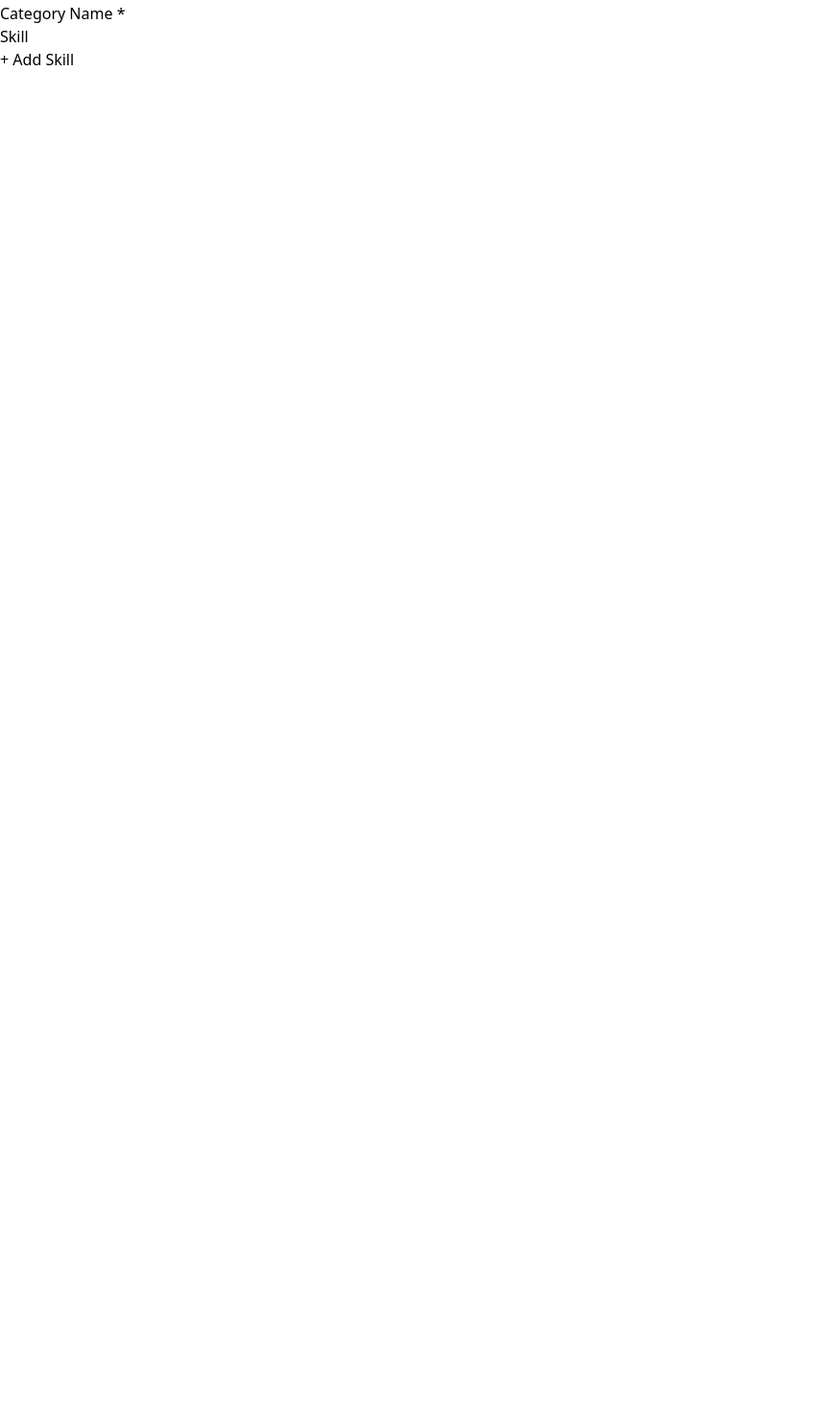
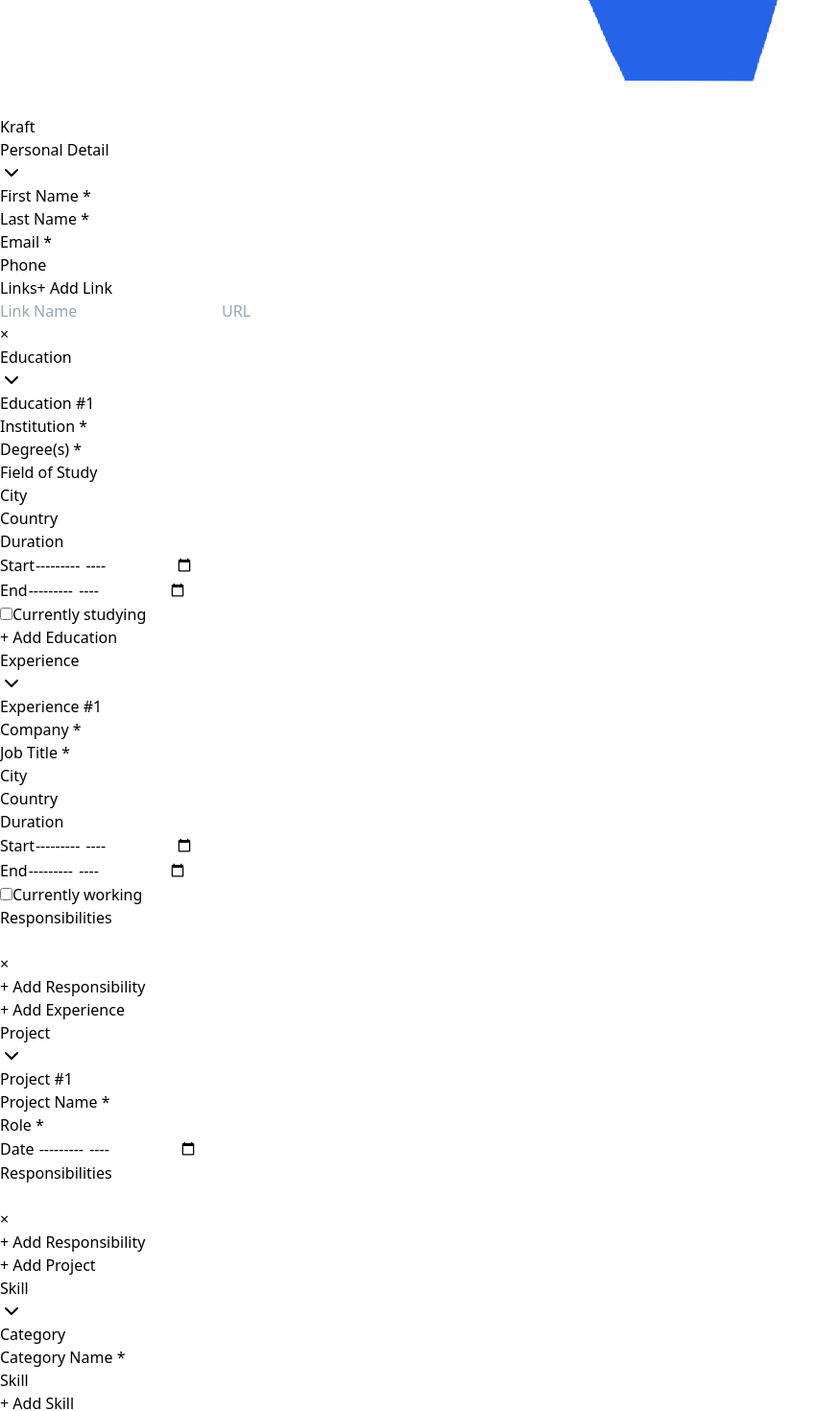
Before and after one commit to ernpvk/CVKraft, a React (Vite) app: page /builder in a window 1280 px wide. Shown: the part 1160-2630 px from the top of the page at 96% size, without its empty margins (0-873 px from the left). Before the commit the page ends 1234 px from the top, so only its background shows below. Built offline with nearby package versions, Linux system fonts and the light colour scheme.

Commit message:
style: add dropdown animation and add items animation

```diff
--- a/index.html
+++ b/index.html
@@ -2,7 +2,7 @@
 <html lang="en">
   <head>
     <meta charset="UTF-8" />
-    <link rel="icon" type="image/svg+xml" href="/vite.svg" />
+    <link rel="icon" type="image/svg+xml" href="/src/assets/icons/CVKraft.png" />
     <meta name="viewport" content="width=device-width, initial-scale=1.0" />
     <title>CVKraft</title>
   </head>
--- a/src/components/forms/Education.jsx
+++ b/src/components/forms/Education.jsx
@@ -2,7 +2,7 @@ import { useState } from "react";
 import InputField from "./InputField";
 
 export default function Education({ data, onChange }) {
-  const [isOpen, setIsOpen] = useState(true);
+  const [isOpen, setIsOpen] = useState(false);
 
   const addEducation = () => {
     onChange([
@@ -64,13 +64,40 @@ export default function Education({ data, onChange }) {
         onClick={() => setIsOpen(!isOpen)}
       >
         <span>Education</span>
-        <span>{isOpen ? "−" : "+"}</span>
+        <span
+          className={`transform transition-transform duration-200 ${isOpen ? "rotate-180" : ""}`}
+        >
+          <svg
+            xmlns="http://www.w3.org/2000/svg"
+            width="24"
+            height="24"
+            viewBox="0 0 24 24"
+            fill="none"
+            stroke="currentColor"
+            strokeWidth="2"
+            strokeLinecap="round"
+            strokeLinejoin="round"
+            className="feather feather-chevron-down"
+          >
+            <polyline points="6 9 12 15 18 9"></polyline>
+          </svg>
+        </span>
       </button>
 
-      {isOpen && (
+      <div
+        className={`transition-all duration-300 ease-in-out overflow-hidden ${
+          isOpen ? "opacity-100" : "max-h-0 opacity-0"
+        }`}
+      >
         <div className="p-4 space-y-4">
           {data.map((education, index) => (
-            <div key={index} className="border rounded-lg p-4">
+            <div
+              key={index}
+              className="border rounded-lg p-4 transform transition-all duration-300 animate-fade-in"
+              style={{
+                animation: "fadeIn 0.3s ease-in-out",
+              }}
+            >
               <div className="flex justify-between items-center mb-4">
                 <h3 className="font-medium">Education #{index + 1}</h3>
                 {data.length > 1 && (
@@ -178,7 +205,7 @@ export default function Education({ data, onChange }) {
             + Add Education
           </button>
         </div>
-      )}
+      </div>
     </div>
   );
 }
--- a/src/components/forms/Experience.jsx
+++ b/src/components/forms/Experience.jsx
@@ -2,7 +2,7 @@ import { useState } from "react";
 import InputField from "./InputField";
 
 export default function Experience({ data, onChange }) {
-  const [isOpen, setIsOpen] = useState(true);
+  const [isOpen, setIsOpen] = useState(false);
 
   const addExperience = () => {
     onChange([
@@ -98,13 +98,40 @@ export default function Experience({ data, onChange }) {
         onClick={() => setIsOpen(!isOpen)}
       >
         <span>Experience</span>
-        <span>{isOpen ? "−" : "+"}</span>
+        <span
+          className={`transform transition-transform duration-200 ${isOpen ? "rotate-180" : ""}`}
+        >
+          <svg
+            xmlns="http://www.w3.org/2000/svg"
+            width="24"
+            height="24"
+            viewBox="0 0 24 24"
+            fill="none"
+            stroke="currentColor"
+            strokeWidth="2"
+            strokeLinecap="round"
+            strokeLinejoin="round"
+            className="feather feather-chevron-down"
+          >
+            <polyline points="6 9 12 15 18 9"></polyline>
+          </svg>
+        </span>
       </button>
 
-      {isOpen && (
+      <div
+        className={`transition-all duration-300 ease-in-out overflow-hidden ${
+          isOpen ? "opacity-100" : "max-h-0 opacity-0"
+        }`}
+      >
         <div className="p-4 space-y-4">
           {data.map((experience, index) => (
-            <div key={index} className="border rounded-lg p-4">
+            <div
+              key={index}
+              className="border rounded-lg p-4 transform transition-all duration-300 animate-fade-in"
+              style={{
+                animation: "fadeIn 0.3s ease-in-out",
+              }}
+            >
               <div className="flex justify-between items-center mb-4">
                 <h3 className="font-medium">Experience #{index + 1}</h3>
                 {data.length > 1 && (
@@ -235,7 +262,7 @@ export default function Experience({ data, onChange }) {
             + Add Experience
           </button>
         </div>
-      )}
+      </div>
     </div>
   );
 }
--- a/src/components/forms/PersonalDetails.jsx
+++ b/src/components/forms/PersonalDetails.jsx
@@ -92,11 +92,32 @@ export default function PersonalDetails({ data, onChange }) {
         className="w-full p-4 text-left font-medium flex justify-between items-center"
         onClick={() => setIsOpen(!isOpen)}
       >
-        <span>Personal Details</span>
-        <span>{isOpen ? "−" : "+"}</span>
+        <span>Personal Detail</span>
+        <span
+          className={`transform transition-transform duration-200 ${isOpen ? "rotate-180" : ""}`}
+        >
+          <svg
+            xmlns="http://www.w3.org/2000/svg"
+            width="24"
+            height="24"
+            viewBox="0 0 24 24"
+            fill="none"
+            stroke="currentColor"
+            strokeWidth="2"
+            strokeLinecap="round"
+            strokeLinejoin="round"
+            className="feather feather-chevron-down"
+          >
+            <polyline points="6 9 12 15 18 9"></polyline>
+          </svg>
+        </span>
       </button>
 
-      {isOpen && (
+      <div
+        className={`transition-all duration-300 ease-in-out overflow-hidden ${
+          isOpen ? "opacity-100" : "max-h-0 opacity-0"
+        }`}
+      >
         <div className="transition p-4 space-y-4">
           <div className="grid grid-cols-1 gap-4 md:grid-cols-2">
             <InputField
@@ -159,7 +180,12 @@ export default function PersonalDetails({ data, onChange }) {
             </div>
             {data.links?.map((link, index) => (
               <div key={index}>
-                <div className="flex gap-4 items-start">
+                <div
+                  className="flex gap-4 items-start  p-3 transform transition-all duration-300 animate-fade-in"
+                  style={{
+                    animation: "fadeIn 0.3s ease-in-out",
+                  }}
+                >
                   <div className="flex-1">
                     <input
                       type="text"
@@ -197,7 +223,7 @@ export default function PersonalDetails({ data, onChange }) {
             ))}
           </div>
         </div>
-      )}
+      </div>
     </div>
   );
 }
--- a/src/components/forms/Projects.jsx
+++ b/src/components/forms/Projects.jsx
@@ -2,7 +2,7 @@ import { useState } from "react";
 import InputField from "./InputField";
 
 export default function Project({ data, onChange }) {
-  const [isOpen, setIsOpen] = useState(true);
+  const [isOpen, setIsOpen] = useState(false);
 
   const addProject = () => {
     onChange([
@@ -72,13 +72,40 @@ export default function Project({ data, onChange }) {
         onClick={() => setIsOpen(!isOpen)}
       >
         <span>Project</span>
-        <span>{isOpen ? "−" : "+"}</span>
+        <span
+          className={`transform transition-transform duration-200 ${isOpen ? "rotate-180" : ""}`}
+        >
+          <svg
+            xmlns="http://www.w3.org/2000/svg"
+            width="24"
+            height="24"
+            viewBox="0 0 24 24"
+            fill="none"
+            stroke="currentColor"
+            strokeWidth="2"
+            strokeLinecap="round"
+            strokeLinejoin="round"
+            className="feather feather-chevron-down"
+          >
+            <polyline points="6 9 12 15 18 9"></polyline>
+          </svg>
+        </span>
       </button>
 
-      {isOpen && (
+      <div
+        className={`transition-all duration-300 ease-in-out overflow-hidden ${
+          isOpen ? "opacity-100" : "max-h-0 opacity-0"
+        }`}
+      >
         <div className="p-4 space-y-4">
           {data.map((project, index) => (
-            <div key={index} className="border rounded-lg p-4">
+            <div
+              key={index}
+              className="border rounded-lg p-4 transform transition-all duration-300 animate-fade-in"
+              style={{
+                animation: "fadeIn 0.3s ease-in-out",
+              }}
+            >
               <div className="flex justify-between items-center mb-4">
                 <h3 className="font-medium">Project #{index + 1}</h3>
                 {data.length > 1 && (
@@ -164,7 +191,7 @@ export default function Project({ data, onChange }) {
             + Add Project
           </button>
         </div>
-      )}
+      </div>
     </div>
   );
 }
--- a/src/components/forms/Skills.jsx
+++ b/src/components/forms/Skills.jsx
@@ -2,7 +2,7 @@ import { useState } from "react";
 import InputField from "./InputField";
 
 export default function Skill({ data, onChange }) {
-  const [isOpen, setIsOpen] = useState(true);
+  const [isOpen, setIsOpen] = useState(false);
 
   const addSkill = () => {
     onChange([
@@ -37,13 +37,40 @@ export default function Skill({ data, onChange }) {
         onClick={() => setIsOpen(!isOpen)}
       >
         <span>Skill</span>
-        <span>{isOpen ? "−" : "+"}</span>
+        <span
+          className={`transform transition-transform duration-200 ${isOpen ? "rotate-180" : ""}`}
+        >
+          <svg
+            xmlns="http://www.w3.org/2000/svg"
+            width="24"
+            height="24"
+            viewBox="0 0 24 24"
+            fill="none"
+            stroke="currentColor"
+            strokeWidth="2"
+            strokeLinecap="round"
+            strokeLinejoin="round"
+            className="feather feather-chevron-down"
+          >
+            <polyline points="6 9 12 15 18 9"></polyline>
+          </svg>
+        </span>
       </button>
 
-      {isOpen && (
+      <div
+        className={`transition-all duration-300 ease-in-out overflow-hidden ${
+          isOpen ? "opacity-100" : "max-h-0 opacity-0"
+        }`}
+      >
         <div className="p-4 space-y-4">
           {data.map((skill, index) => (
-            <div key={index} className="border rounded-lg p-4">
+            <div
+              key={index}
+              className="border rounded-lg p-4 transform transition-all duration-300 animate-fade-in"
+              style={{
+                animation: "fadeIn 0.3s ease-in-out",
+              }}
+            >
               <div className="flex justify-between items-center mb-4">
                 {skill.category ? (
                   <h3 className="font-medium">{skill.category}</h3>
@@ -92,7 +119,7 @@ export default function Skill({ data, onChange }) {
             + Add Skill
           </button>
         </div>
-      )}
+      </div>
     </div>
   );
 }
--- a/src/index.css
+++ b/src/index.css
@@ -2,21 +2,17 @@
 @tailwind components;
 @tailwind utilities;
 
-.split {
-  display: flex;
-  flex-direction: row;
+@keyframes fadeIn {
+  from {
+    opacity: 0;
+    transform: translateY(-10px);
+  }
+  to {
+    opacity: 1;
+    transform: translateY(0);
+  }
 }
 
-.gutter {
-  background-color: #eee;
-  background-repeat: no-repeat;
-  background-position: 50%;
+.animate-fade-in {
+  animation: fadeIn 0.1s ease-in-out;
 }
-
-.gutter:hover {
-  background-color: #ddd;
-}
-
-.gutter.gutter-horizontal {
-  cursor: col-resize;
-}
--- a/src/pages/BuilderPage.jsx
+++ b/src/pages/BuilderPage.jsx
@@ -5,6 +5,7 @@ import { CVPreview } from "../components/CVPreview";
 import Experience from "../components/forms/Experience";
 import Project from "../components/forms/Projects";
 import Skill from "../components/forms/Skills";
+import CVKraftIcon from "../assets/icons/CVKraft.png";
 
 export default function Builder() {
   const [personalData, setPersonalData] = useState({
@@ -66,9 +67,12 @@ export default function Builder() {
   ]);
 
   return (
-    <div className="grid grid-cols-1 md:grid-cols-3 h-screen bg-gray-100">
+    <div className="grid grid-cols-1 md:grid-cols-3 h-screen">
       <div className="col-span-1 order-2 md:order-1 h-[50vh] md:h-screen overflow-y-auto p-5 bg-white">
-        <div className="text-3xl mb-4">CVKraft</div>
+        <div className="text-3xl mb-4 flex items-center gap-2">
+          <img src={CVKraftIcon} alt="CVKraft" className="h-8 w-8 object-contain" />
+          <span>Kraft</span>
+        </div>
         <div>
           <PersonalDetails data={personalData} onChange={setPersonalData} />
           <Education data={educationData} onChange={setEducationData} />
```
Also changed, not shown: src/assets/icons/CVKraft.png (added).
